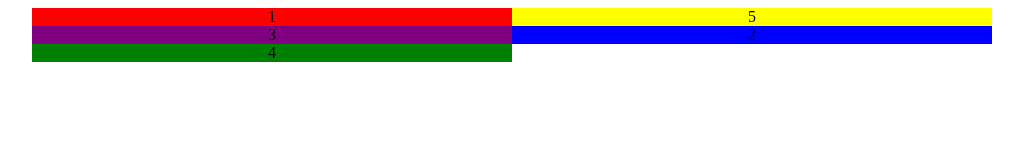
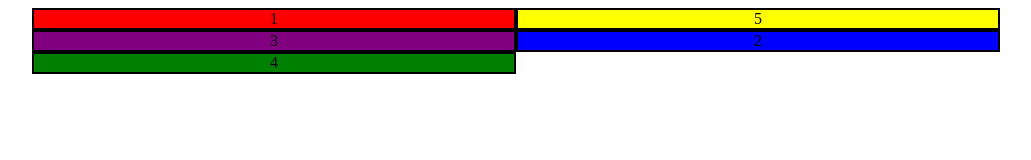
Before and after one commit to Vanik-1/HW-15, a plain HTML site: page index.html in a window 1280 px wide. Shown: the whole page, without its empty margins (108-1139 px from the left). Drawn offline with Linux system fonts and the light colour scheme.

Commit message:
Update styles.CSS

```diff
--- a/styles.CSS
+++ b/styles.CSS
@@ -10,6 +10,7 @@
     text-align: center;
     display: flex;
     justify-content: center;
+    border: 2px double black;
 }
 
 .item:nth-child(1) {
```
